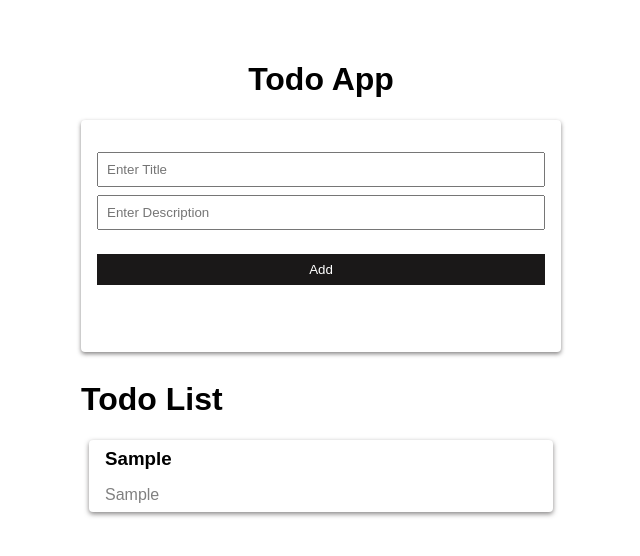
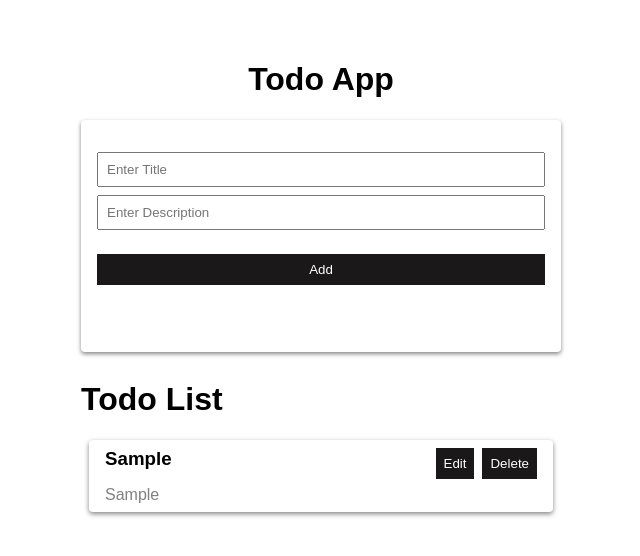
Before and after one commit to nitesh-cloveit/karthik-batch-todo-app, a React (Vite) app: page / in a window 1280 px wide. Both pictures are taken after typing "Sample", "Sample" into the empty fields and a click on the button "Add". Shown: the top 556 px of the page, without its empty margins (319-959 px from the left). Built offline with nearby package versions, Linux system fonts and the light colour scheme.

Commit message:
add logic to delete todo items

```diff
--- a/src/App.tsx
+++ b/src/App.tsx
@@ -1,4 +1,4 @@
-import { useState } from "react";
+import { useState, useEffect } from "react";
 import Header from "./components/header";
 import Card from "./components/card";
 import TodoInput from "./components/todoInput";
@@ -11,7 +11,7 @@ interface TodoItem {
 function App() {
   const [title, setTitle] = useState("");
   const [description, setDescription] = useState("");
-  const [todos, setTodos] = useState<TodoItem[]>([]);
+  const [todos, setTodos] = useState<TodoItem[] | null>(null);
   const [error, setError] = useState("");
 
   const addTodo = (e: React.FormEvent<HTMLFormElement>) => {
@@ -20,22 +20,47 @@ function App() {
       setError("Title already exists");
       return;
     }
-    setTodos([...todos, { title, description }]);
+    if (todos?.length) {
+      // todos is null initially
+      setTodos([...todos, { title, description }]);
+    } else {
+      setTodos([{ title, description }]);
+    }
     setTitle("");
     setDescription("");
     setError("");
+    // }
   };
 
   const isTitleSame = () => {
-    return todos.some((todo) => todo.title === title);
+    return todos?.some((todo) => todo.title === title);
   };
 
+  // fetch data from local storage
+  useEffect(() => {
+    const todos = JSON.parse(localStorage.getItem("todos") || "[]");
+    console.log("local", todos);
+    setTodos(todos);
+    console.log("first render");
+  }, []);
+
   /* store data in local storage */
-  // useEffect(() => {
-  //   if (todos.length !== 0) {
-  //   localStorage.setItem("todos", JSON.stringify(todos));
-  //   }
-  // },[todos]);
+  useEffect(() => {
+    console.log("from state", todos);
+    if (todos !== null) {
+      localStorage.setItem("todos", JSON.stringify(todos));
+    }
+    console.log("second render");
+  }, [todos]);
+
+  // deletes item from the todos array
+  const handleDelete = (index: number) => {
+    if (todos) {
+      const newTodos = [...todos];
+      newTodos.splice(index, 1);
+      setTodos(newTodos);
+    }
+  };
 
   return (
     <div className="app">
@@ -63,11 +88,12 @@ function App() {
 
         <div>
           <h1>Todo List</h1>
-          {todos.map((todo, index) => (
+          {todos?.map((todo, index) => (
             <Card
               key={index}
               title={todo.title}
               description={todo.description}
+              onDelete={() => handleDelete(index)}
             />
           ))}
         </div>
@@ -78,7 +104,6 @@ function App() {
 
 export default App;
 
-
 /* Features of React */
 // Component based
 // code reusable
--- a/src/components/card.tsx
+++ b/src/components/card.tsx
@@ -1,13 +1,20 @@
 interface CardProps {
   title: string;
   description?: string;
+  onDelete: () => void;
 }
 
 export default function Card(props: CardProps) {
   return (
     <div className="card">
-      <h3 className="card-title">{props.title}</h3>
-      <p className="card-desc">{props.description}</p>
+      <div>
+        <h3 className="card-title">{props.title}</h3>
+        <p className="card-desc">{props.description}</p>
+      </div>
+      <div className="card-actions">
+        <button>Edit</button>
+        <button onClick={props.onDelete}>Delete</button>
+      </div>
     </div>
   );
 }
--- a/src/index.css
+++ b/src/index.css
@@ -29,11 +29,15 @@
 }
 
 .card {
+  display: flex;
+  flex-direction: row;
   text-align: left;
   padding: 8px 16px;
   margin: 8px;
   box-shadow: 0px 2px 5px hsla(0, 2%, 25%, 0.63);
   border-radius: 4px;
+  justify-content: space-between;
+  align-items: flex-start;
 }
 
 .card .card-title {
@@ -73,3 +77,12 @@
   color: red;
   margin: 0;
 }
+
+.card-actions {
+  display: flex;
+  gap: 8px;
+
+  button {
+    margin: 0;
+  }
+}
```
